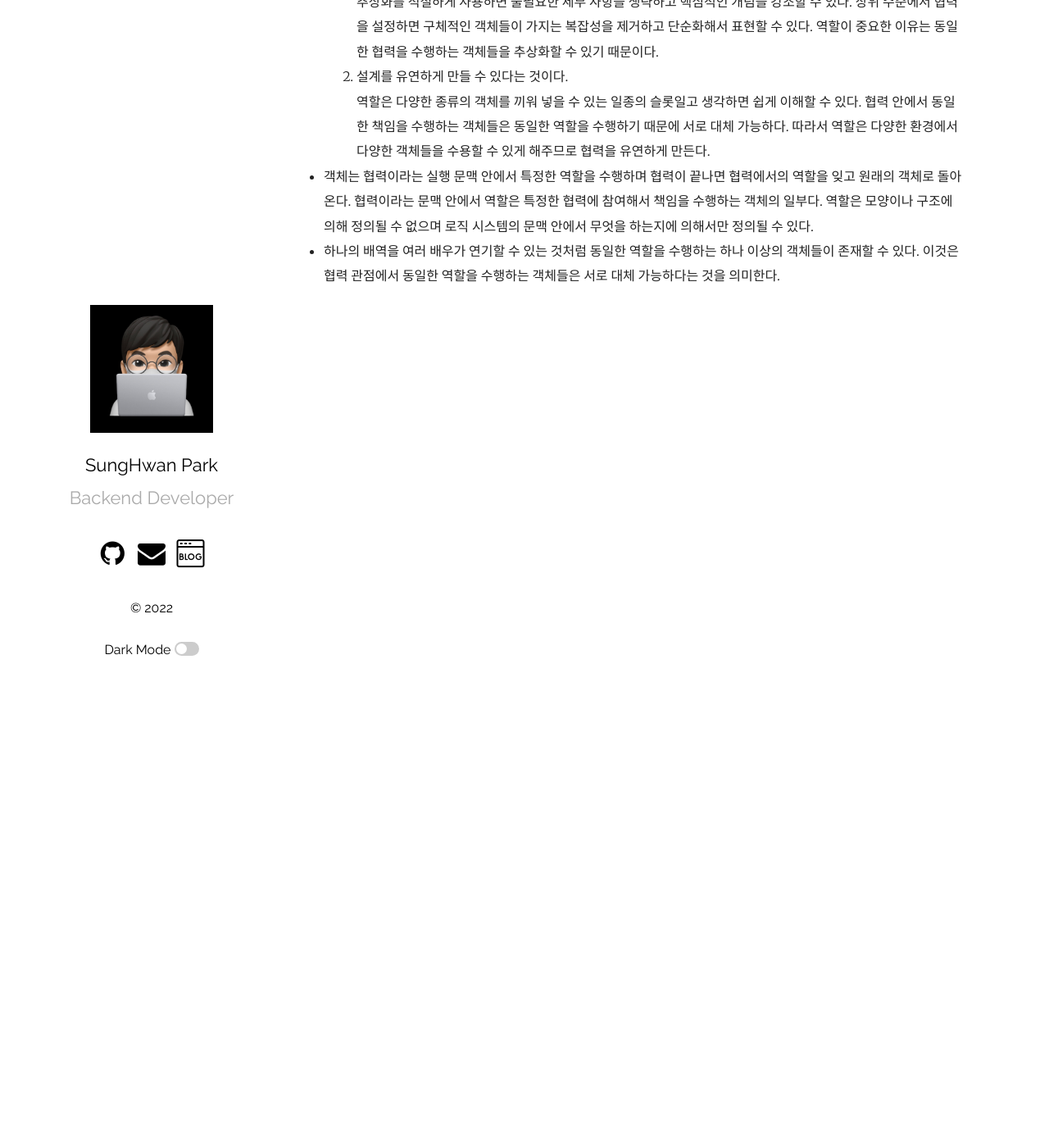
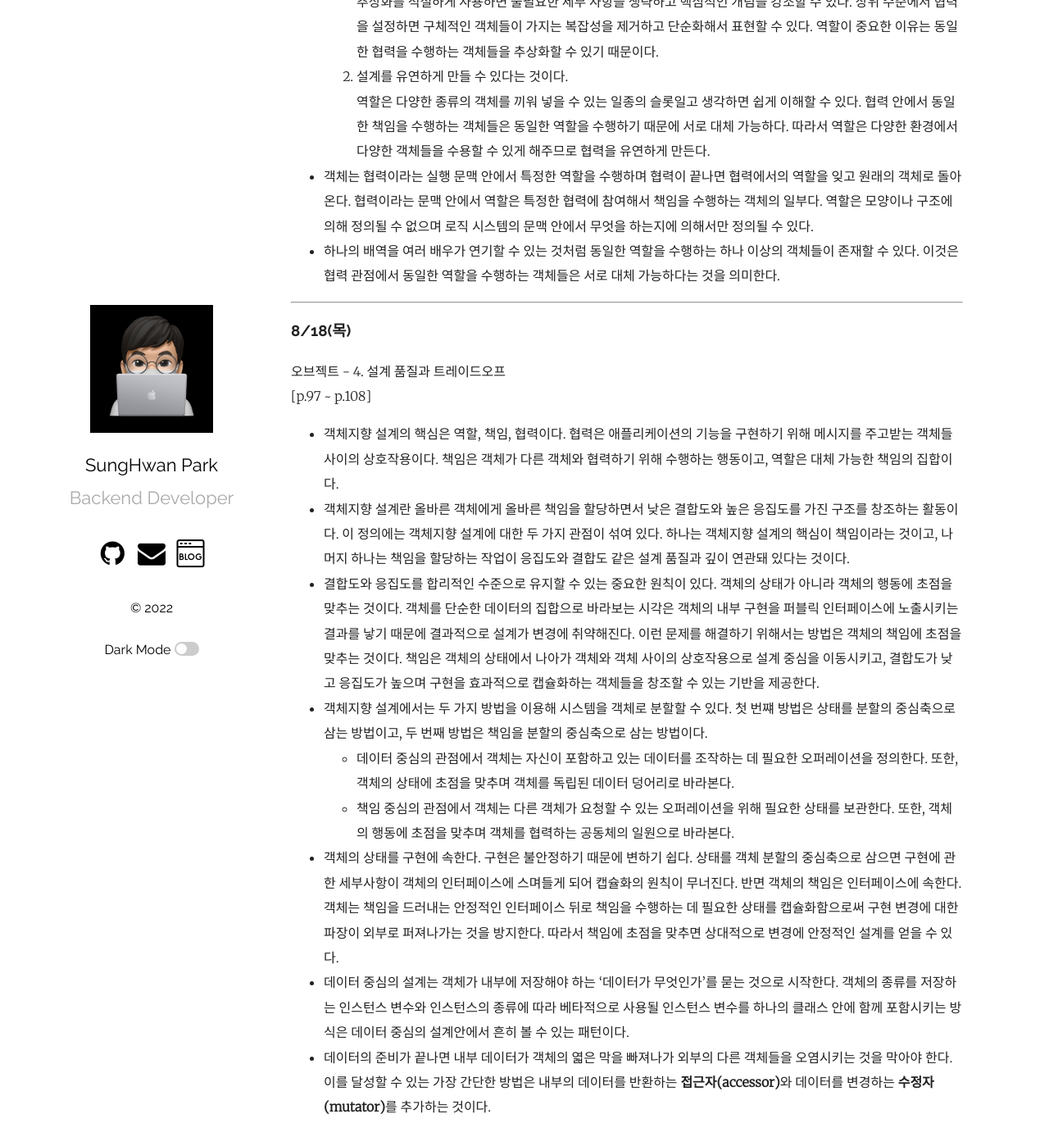
Before and after one commit to mrpark219/TIL, a Jekyll site: the page built from _posts/2022-08-01-8월TIL.markdown, in a window 1280 px wide and 1400 px high, scrolled down 16900 px. Shown: the whole window at 82% size. Built offline with Jekyll 4.4.1, drawn with Linux system fonts in a browser that asks for light colours; comment, search, counter and statistics services are not loaded.

Commit message:
feat: 2022-08-18 TIL 추가

```diff
--- a/_posts/2022-08-01-8월TIL.markdown
+++ b/_posts/2022-08-01-8월TIL.markdown
@@ -391,3 +391,20 @@ categories: 202208 TIL
        역할은 다양한 종류의 객체를 끼워 넣을 수 있는 일종의 슬롯일고 생각하면 쉽게 이해할 수 있다. 협력 안에서 동일한 책임을 수행하는 객체들은 동일한 역할을 수행하기 때문에 서로 대체 가능하다. 따라서 역할은 다양한 환경에서 다양한 객체들을 수용할 수 있게 해주므로 협력을 유연하게 만든다.
 -   객체는 협력이라는 실행 문맥 안에서 특정한 역할을 수행하며 협력이 끝나면 협력에서의 역할을 잊고 원래의 객체로 돌아온다. 협력이라는 문맥 안에서 역할은 특정한 협력에 참여해서 책임을 수행하는 객체의 일부다. 역할은 모양이나 구조에 의해 정의될 수 없으며 로직 시스템의 문맥 안에서 무엇을 하는지에 의해서만 정의될 수 있다.
 -   하나의 배역을 여러 배우가 연기할 수 있는 것처럼 동일한 역할을 수행하는 하나 이상의 객체들이 존재할 수 있다. 이것은 협력 관점에서 동일한 역할을 수행하는 객체들은 서로 대체 가능하다는 것을 의미한다.
+
+---
+
+### 8/18(목)
+
+오브젝트 - 4. 설계 품질과 트레이드오프
+[p.97 ~ p.108]
+
+-   객체지향 설계의 핵심은 역할, 책임, 협력이다. 협력은 애플리케이션의 기능을 구현하기 위해 메시지를 주고받는 객체들 사이의 상호작용이다. 책임은 객체가 다른 객체와 협력하기 위해 수행하는 행동이고, 역할은 대체 가능한 책임의 집합이다.
+-   객체지향 설계란 올바른 객체에게 올바른 책임을 할당하면서 낮은 결합도와 높은 응집도를 가진 구조를 창조하는 활동이다. 이 정의에는 객체지향 설계에 대한 두 가지 관점이 섞여 있다. 하나는 객체지향 설계의 핵심이 책임이라는 것이고, 나머지 하나는 책임을 할당하는 작업이 응집도와 결합도 같은 설계 품질과 깊이 연관돼 있다는 것이다.
+-   결합도와 응집도를 합리적인 수준으로 유지할 수 있는 중요한 원칙이 있다. 객체의 상태가 아니라 객체의 행동에 초점을 맞추는 것이다. 객체를 단순한 데이터의 집합으로 바라보는 시각은 객체의 내부 구현을 퍼블릭 인터페이스에 노출시키는 결과를 낳기 때문에 결과적으로 설계가 변경에 취약해진다. 이런 문제를 해결하기 위해서는 방법은 객체의 책임에 초점을 맞추는 것이다. 책임은 객체의 상태에서 나아가 객체와 객체 사이의 상호작용으로 설계 중심을 이동시키고, 결합도가 낮고 응집도가 높으며 구현을 효과적으로 캡슐화하는 객체들을 창조할 수 있는 기반을 제공한다.
+-   객체지향 설계에서는 두 가지 방법을 이용해 시스템을 객체로 분할할 수 있다. 첫 번쨰 방법은 상태를 분할의 중심축으로 삼는 방법이고, 두 번째 방법은 책임을 분할의 중심축으로 삼는 방법이다.
+    -   데이터 중심의 관점에서 객체는 자신이 포함하고 있는 데이터를 조작하는 데 필요한 오퍼레이션을 정의한다. 또한, 객체의 상태에 초점을 맞추며 객체를 독립된 데이터 덩어리로 바라본다.
+    -   책임 중심의 관점에서 객체는 다른 객체가 요청할 수 있는 오퍼레이션을 위해 필요한 상태를 보관한다. 또한, 객체의 행동에 초점을 맞추며 객체를 협력하는 공동체의 일원으로 바라본다.
+-   객체의 상태를 구현에 속한다. 구현은 불안정하기 때문에 변하기 쉽다. 상태를 객체 분할의 중심축으로 삼으면 구현에 관한 세부사항이 객체의 인터페이스에 스며들게 되어 캡슐화의 원칙이 무너진다. 반면 객체의 책임은 인터페이스에 속한다. 객체는 책임을 드러내는 안정적인 인터페이스 뒤로 책임을 수행하는 데 필요한 상태를 캡슐화함으로써 구현 변경에 대한 파장이 외부로 퍼져나가는 것을 방지한다. 따라서 책임에 초점을 맞추면 상대적으로 변경에 안정적인 설계를 얻을 수 있다.
+-   데이터 중심의 설계는 객체가 내부에 저장해야 하는 '데이터가 무엇인가'를 묻는 것으로 시작한다. 객체의 종류를 저장하는 인스턴스 변수와 인스턴스의 종류에 따라 베타적으로 사용될 인스턴스 변수를 하나의 클래스 안에 함께 포함시키는 방식은 데이터 중심의 설계안에서 흔히 볼 수 있는 패턴이다.
+-   데이터의 준비가 끝나면 내부 데이터가 객체의 엷은 막을 빠져나가 외부의 다른 객체들을 오염시키는 것을 막아야 한다. 이를 달성할 수 있는 가장 간단한 방법은 내부의 데이터를 반환하는 **접근자(accessor)**와 데이터를 변경하는 **수정자(mutator)**를 추가하는 것이다.
```
